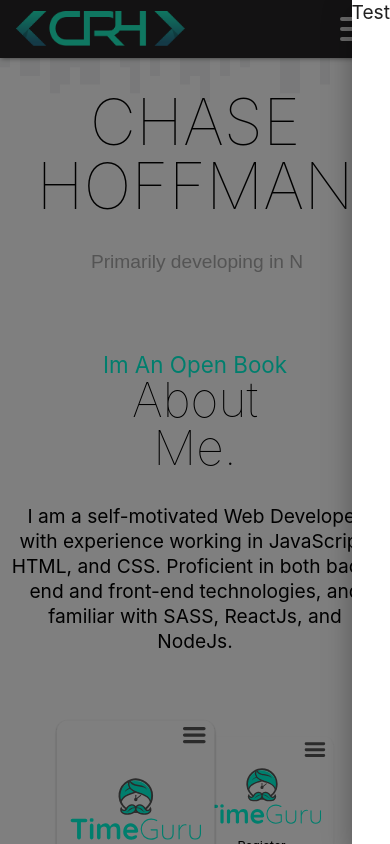
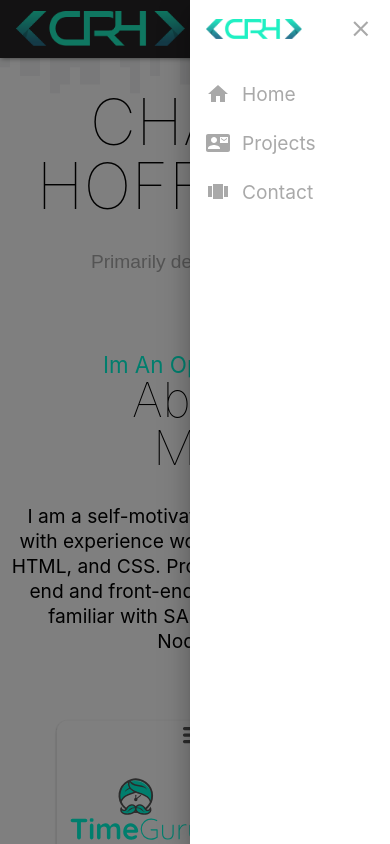
Before and after one commit to chasehoff/portfolio, a React (Create React App) app in the folder front-end/: page / in a window 390 px wide. Both pictures are taken after a click on the icon 354 px from the left and 29 px from the top of the page. Shown: the top 844 px of the page. Built offline with nearby package versions, Linux system fonts and the light colour scheme.

Commit message:
Completed the mobile nav

```diff
--- a/front-end/src/App.css
+++ b/front-end/src/App.css
@@ -11,3 +11,41 @@ h2 {
     font-weight: 100;
     margin-bottom: 2rem;
 }
+.mobile__nav__container {
+    display: flex;
+    flex-direction: column;
+    width: 80vw;
+}
+.mobile__nav__logo {
+    height: 20px;
+    padding: 1rem;
+}
+#mobile__section__one {
+    display: flex;
+    flex-direction: row;
+    align-items: center;
+    min-width: 200px;
+    justify-content: space-between;
+}
+.mobile__nav__close {
+    padding: 1rem;
+    font-size: 1.6rem;
+    color: darkgrey;
+    transition: .2s ease-in-out all;
+}
+.mobile__nav__close:hover {
+    color: #fa6c61;
+}
+.mobile__nav__link {
+    display: flex;
+    padding: 1.5rem 0 0 1rem;
+    text-decoration: none;
+}
+.mobile__nav__link__icon {
+    font-size: 1.8rem;
+    color: darkgrey;
+}
+.mobile__nav__link__text {
+    padding-left: .75rem;
+    color: darkgrey;
+}
--- a/front-end/src/App.js
+++ b/front-end/src/App.js
@@ -15,6 +15,12 @@ import TimeGuru from './views/projects/timeguru/TimeGuru';
 import FoamSolutions from './views/projects/foamsolutions/FoamSolutions';
 import NorthernContracting from './views/projects/northerncontracting/NorthernContracting';
 import Drawer from '@material-ui/core/Drawer';
+import Logo from './images/main_logo.png';
+import { IoMdClose } from 'react-icons/io';
+import ContactMailIcon from '@material-ui/icons/ContactMail';
+import HomeIcon from '@material-ui/icons/Home';
+import ViewCarouselIcon from '@material-ui/icons/ViewCarousel';
+import { Link } from 'react-router-dom';
 
 function App() {
   const [ isOpen, setOpen ] = useState(false);
@@ -22,9 +28,26 @@ function App() {
     <Router>
       <div className="app">
         <Navigation setOpen={setOpen} isOpen={isOpen} />
-        <Drawer anchor="right" open={isOpen} onClose={() => setOpen(!isOpen)}>
-            <p>Test</p>
-          </Drawer>
+        <Drawer className="mobile__nav__container" anchor="right" open={isOpen} onClose={() => setOpen(!isOpen)}>
+          <div id="mobile__section__one" className="mobile__nav__section">
+            <img className="mobile__nav__logo" src={Logo} alt="Company logo" />
+            <IoMdClose onClick={() => setOpen(false)} className="mobile__nav__close" />
+          </div>
+          <div className="mobile__nav__section">
+            <Link to="/" className="mobile__nav__link" onClick={() => setOpen(!isOpen)}>
+              <HomeIcon className="mobile__nav__link__icon"/>
+              <p className="mobile__nav__link__text">Home</p>
+            </Link>
+            <Link to="/projects" className="mobile__nav__link" onClick={() => setOpen(!isOpen)}>
+              <ContactMailIcon className="mobile__nav__link__icon"/>
+              <p className="mobile__nav__link__text">Projects</p>
+            </Link>
+            <Link to="/contact" className="mobile__nav__link" onClick={() => setOpen(!isOpen)}>
+              <ViewCarouselIcon className="mobile__nav__link__icon"/>
+              <p className="mobile__nav__link__text">Contact</p>
+            </Link>
+          </div>
+        </Drawer>
         <Hero />
         <Switch>
           <Route exact path="/" component={Home} />
```
